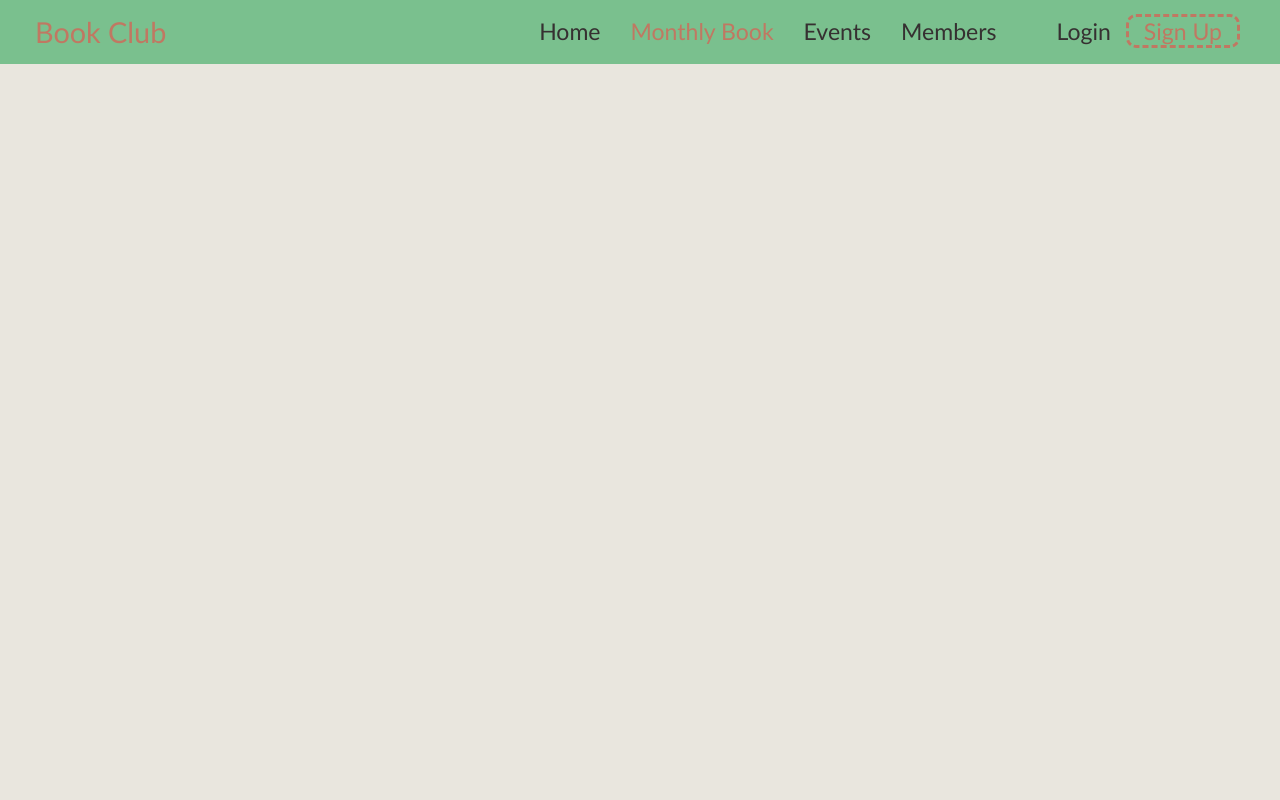
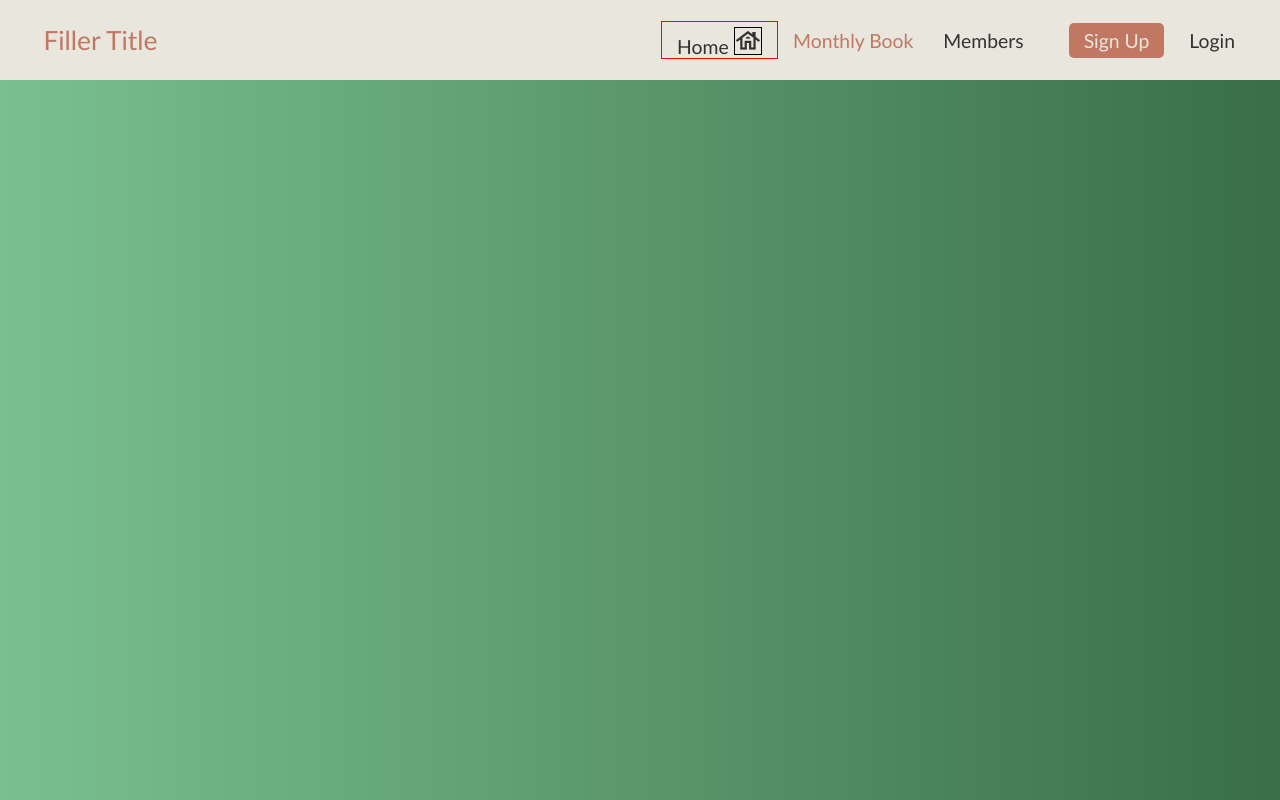
Before and after one commit to diaz-francisco/LetterBookd, a React (Vite) app in the folder frontend/: page / in a window 1280 px wide. Built offline with nearby package versions, Linux system fonts and the light colour scheme.

Commit message:
Redesign and House font

```diff
--- a/frontend/index.html
+++ b/frontend/index.html
@@ -6,7 +6,11 @@
       name="viewport"
       content="width=device-width, initial-scale=1.0"
     />
-    <title>Vite + React + TS</title>
+    <title>Book Club filler name</title>
+    <link
+      rel="stylesheet"
+      href="https://fonts.googleapis.com/css2?family=Material+Symbols+Outlined:opsz,wght,FILL,GRAD@20..48,100..700,0..1,-50..200&icon_names=home"
+    />
   </head>
   <body>
     <div id="root"></div>
--- a/frontend/src/components/LandingPage/Header.css
+++ b/frontend/src/components/LandingPage/Header.css
@@ -1,10 +1,21 @@
+@import url("https://fonts.googleapis.com/css2?family=Material+Symbols+Outlined:opsz,wght,FILL,GRAD@20..48,100..700,0..1,-50..200&display=swap");
+
 :root {
   --brown: rgb(192, 120, 98);
   --green: #7ac08e;
+  --dark-green: #396e48;
+  --blue: #4660d4;
+  --white: #e9e6de;
+  background: linear-gradient(
+    to right,
+    #7ac08e,
+    #396e48
+  );
+  scroll-behavior: smooth;
 }
 
 * {
-  font-size: 1.2rem;
+  font-size: 1.1rem;
   box-sizing: border-box;
   margin: 0;
   padding: 0;
@@ -14,9 +25,9 @@
 .navbar {
   display: flex;
   justify-content: space-between;
-  align-items: center;
-  background-color: var(--green);
+  background-color: var(--white);
   position: sticky;
+  min-height: 10vh;
   width: 100%;
   z-index: 999;
   box-shadow: inset;
@@ -24,29 +35,57 @@
 
 .right-item {
   display: flex;
+  align-items: center;
   margin-right: 30px;
   margin-left: 30px;
 }
 
 .signup {
-  border: dashed 3px var(--brown);
-  margin-top: -3px;
-  border-radius: 10px;
+  background-color: var(--brown);
+  height: 35px;
+  display: flex;
+  border-radius: 5px;
   margin-right: 10px;
 }
 
 .signup a {
-  color: var(--brown);
+  display: flex;
+  color: var(--white);
+  align-items: center;
 }
 
-.monthly a {
+.monthly a,
+.title {
   color: var(--brown);
 }
 
 .title {
-  color: var(--brown);
+  display: flex;
+  align-items: center;
   font-size: 1.5rem;
-  margin-left: 30px;
+  margin-left: 3vw;
+}
+
+.material-symbols-outlined {
+  margin-top: 5px;
+  margin-left: 5px;
+  border: 1px solid black;
+}
+
+.house {
+  border: solid 1px red;
+}
+
+.house span:hover {
+  color: #0047bb;
+  transition: 0.4s;
+}
+
+.material-symbols-outlined {
+  font-variation-settings: "FILL" 0, "wght" 400,
+    "GRAD" 0, "opsz" 24;
+
+  font-size: 1.5rem;
 }
 
 a {
@@ -61,20 +100,15 @@ a:visited {
   text-decoration: none;
 }
 
-a:hover,
-a:active {
-  color: #ffffff;
-  /* color: #a386ac; */
+ul {
+  display: flex;
+  align-items: center;
+  list-style: none;
 }
 
-ul {
-  display: flex;
-  flex-direction: row;
-  list-style: none;
-
-  padding: 0;
-  margin: 0;
-}
+/* li {
+  border: solid 1px black;
+} */
 
 @media (min-width: 320px) and (max-width: 480px) {
   .header-container {
--- a/frontend/src/components/LandingPage/Header.tsx
+++ b/frontend/src/components/LandingPage/Header.tsx
@@ -27,31 +27,34 @@ const Header: React.FC = () => {
     <header>
       <nav className="navbar">
         <a href="/" className="title">
-          Book Club
+          Filler Title
         </a>
         <ul>
-          <li>
-            <a href="/home">Home</a>
+          <li className="house">
+            <a href="/home">
+              Home
+              <span className="material-symbols-outlined">
+                house
+              </span>
+            </a>
           </li>
           <li className="monthly">
             <a href="/monthly">Monthly Book</a>
-          </li>
-          <li>
-            <a href="#monthly-book">Events</a>
           </li>
           <li>
             <a href="#monthly-book">Members</a>
           </li>
           <div></div>
           <div className="right-item">
+            <li className="signup">
+              <a href="#sign-up">Sign Up</a>
+            </li>
             <li>
               <a href="#login">Login</a>
             </li>
-            <li className="signup">
-              <a href="#sign-up">Sign Up</a>
-            </li>
           </div>
         </ul>
+
         {/* <div className="burger">
           <div
             className={burgerClass}
--- a/frontend/src/index.css
+++ b/frontend/src/index.css
@@ -1,6 +1,4 @@
 :root {
-  background-color: #e9e6de;
-  color: grey;
   font-family: "Trebuchet MS",
     "Lucida Sans Unicode", "Lucida Grande",
     "Lucida Sans", Arial, sans-serif;
```
